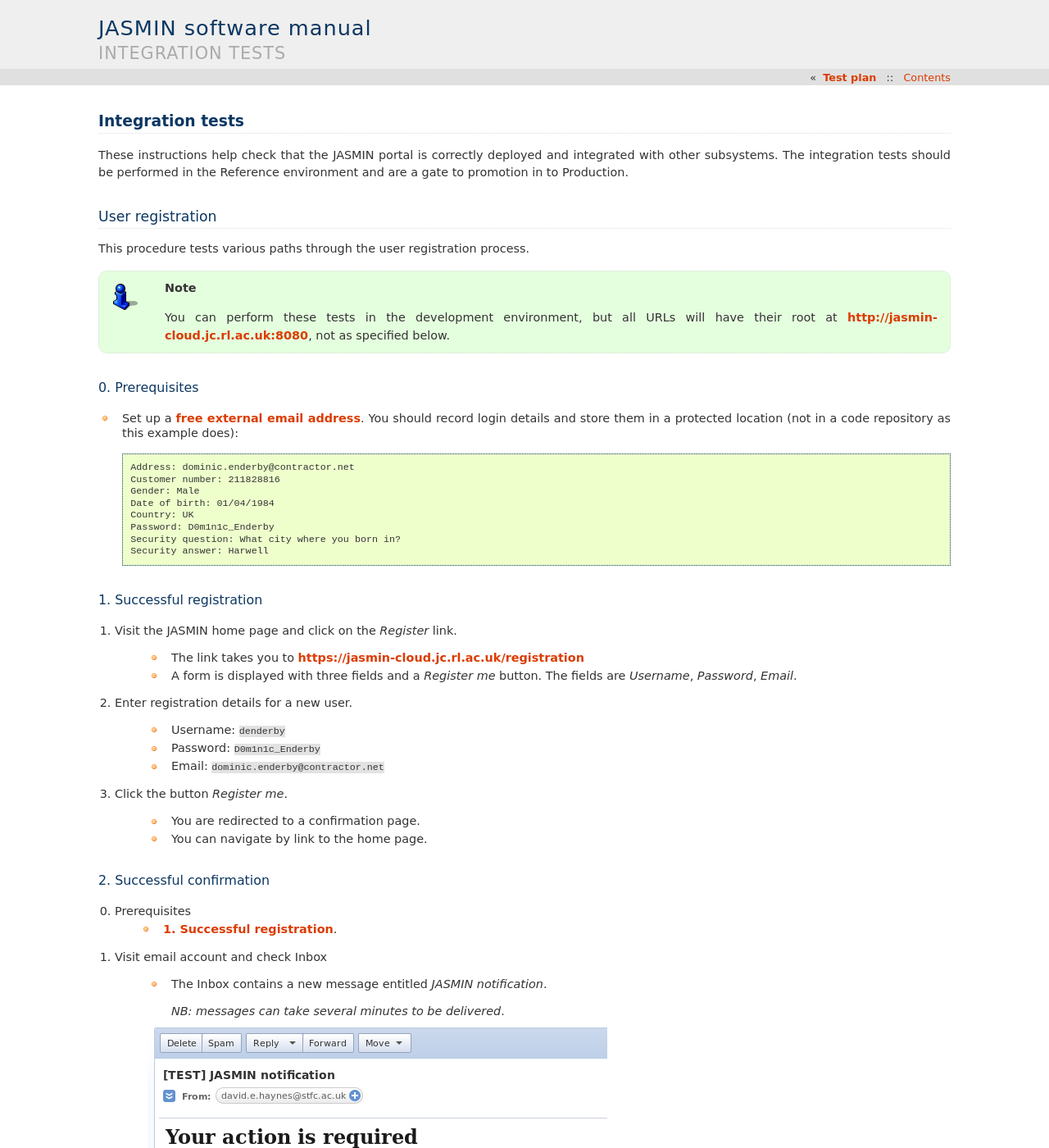
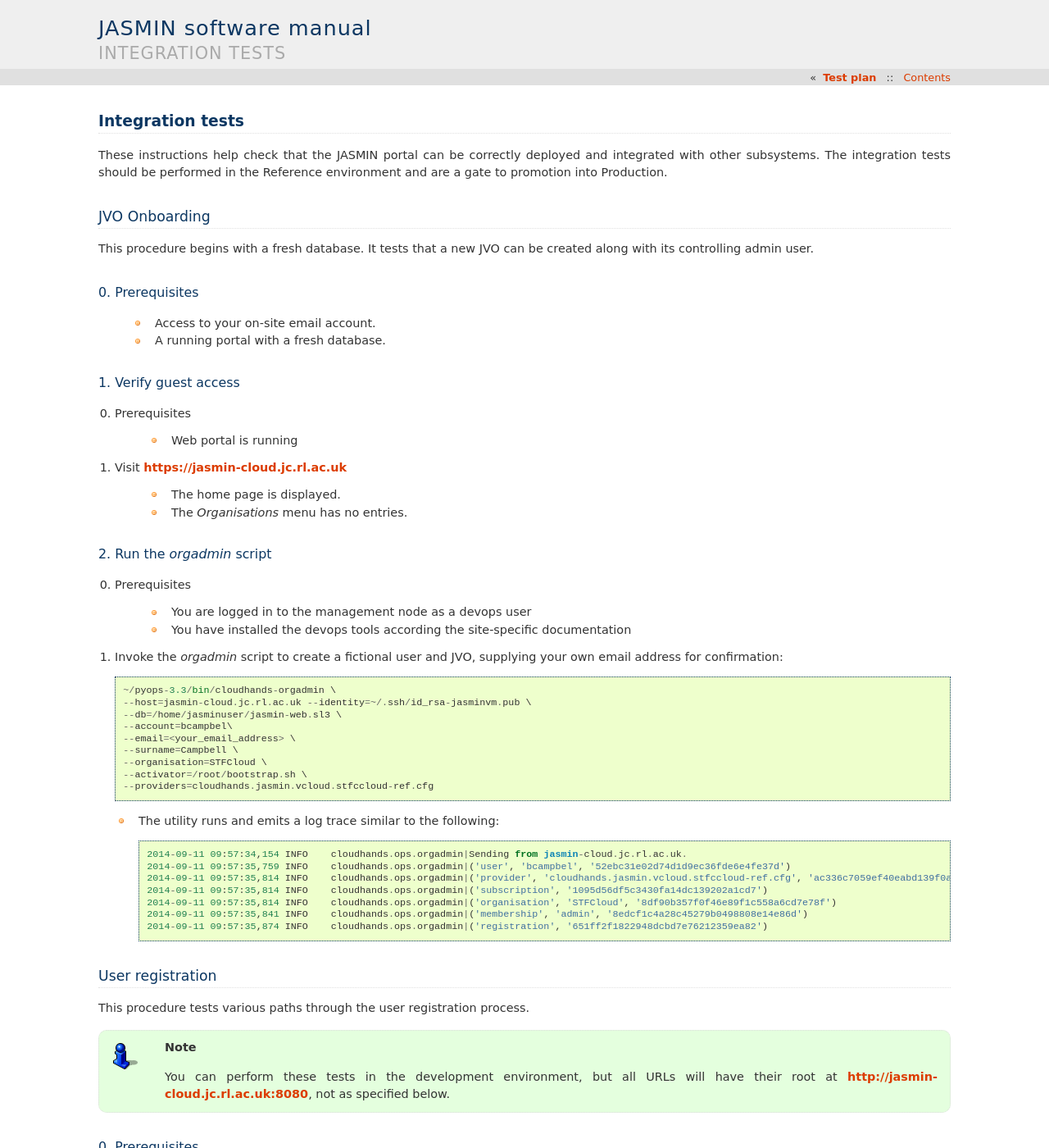
Before and after one commit to cedadev/cloudhands-ops, a Sphinx documentation site: the page built from cloudhands/ops/doc/tst-integration.rst, in a window 1280 px wide and 1400 px high. Shown: the whole window at 82% size. Built offline with Sphinx 7.4.7, drawn with Linux system fonts in a browser that asks for light colours.

Commit message:
Beginning to draft tests against orgadmin script.

```diff
--- a/cloudhands/ops/doc/tst-integration.rst
+++ b/cloudhands/ops/doc/tst-integration.rst
@@ -4,10 +4,66 @@
 Integration tests
 =================
 
-These instructions help check that the JASMIN portal is correctly deployed
+These instructions help check that the JASMIN portal can be correctly deployed
 and integrated with other subsystems. The integration tests should be
-performed in the Reference environment and are a gate to promotion in to
+performed in the Reference environment and are a gate to promotion into
 Production.
+
+JVO Onboarding
+~~~~~~~~~~~~~~
+
+This procedure begins with a fresh database. It tests that a new JVO can be
+created along with its controlling admin user.
+
+0. Prerequisites
+----------------
+
+    * Access to your on-site email account.
+    * A running portal with a fresh database.
+
+1. Verify guest access
+----------------------
+
+0. Prerequisites
+
+    * Web portal is running
+
+1. Visit https://jasmin-cloud.jc.rl.ac.uk
+
+    * The home page is displayed.
+    * The `Organisations` menu has no entries.
+
+2. Run the `orgadmin` script
+----------------------------
+
+0. Prerequisites
+
+    * You are logged in to the management node as a devops user
+    * You have installed the devops tools according the site-specific
+      documentation
+
+1. Invoke the `orgadmin` script to create a fictional user and JVO, supplying your
+   own email address for confirmation::
+
+        ~/pyops-3.3/bin/cloudhands-orgadmin \
+        --host=jasmin-cloud.jc.rl.ac.uk --identity=~/.ssh/id_rsa-jasminvm.pub \
+        --db=/home/jasminuser/jasmin-web.sl3 \
+        --account=bcampbel\
+        --email=<your_email_address> \
+        --surname=Campbell \
+        --organisation=STFCloud \
+        --activator=/root/bootstrap.sh \
+        --providers=cloudhands.jasmin.vcloud.stfccloud-ref.cfg
+
+   * The utility runs and emits a log trace similar to the following::
+
+        2014-09-11 09:57:34,154 INFO    cloudhands.ops.orgadmin|Sending from jasmin-cloud.jc.rl.ac.uk.
+        2014-09-11 09:57:35,759 INFO    cloudhands.ops.orgadmin|('user', 'bcampbel', '52ebc31e02d74d1d9ec36fde6e4fe37d')
+        2014-09-11 09:57:35,814 INFO    cloudhands.ops.orgadmin|('provider', 'cloudhands.jasmin.vcloud.stfccloud-ref.cfg', 'ac336c7059ef40eabd139f0aa133c474')
+        2014-09-11 09:57:35,814 INFO    cloudhands.ops.orgadmin|('subscription', '1095d56df5c3430fa14dc139202a1cd7')
+        2014-09-11 09:57:35,814 INFO    cloudhands.ops.orgadmin|('organisation', 'STFCloud', '8df90b357f0f46e89f1c558a6cd7e78f')
+        2014-09-11 09:57:35,841 INFO    cloudhands.ops.orgadmin|('membership', 'admin', '8edcf1c4a28c45279b0498808e14e86d')
+        2014-09-11 09:57:35,874 INFO    cloudhands.ops.orgadmin|('registration', '651ff2f1822948dcbd7e76212359ea82')
 
 User registration
 ~~~~~~~~~~~~~~~~~
```
